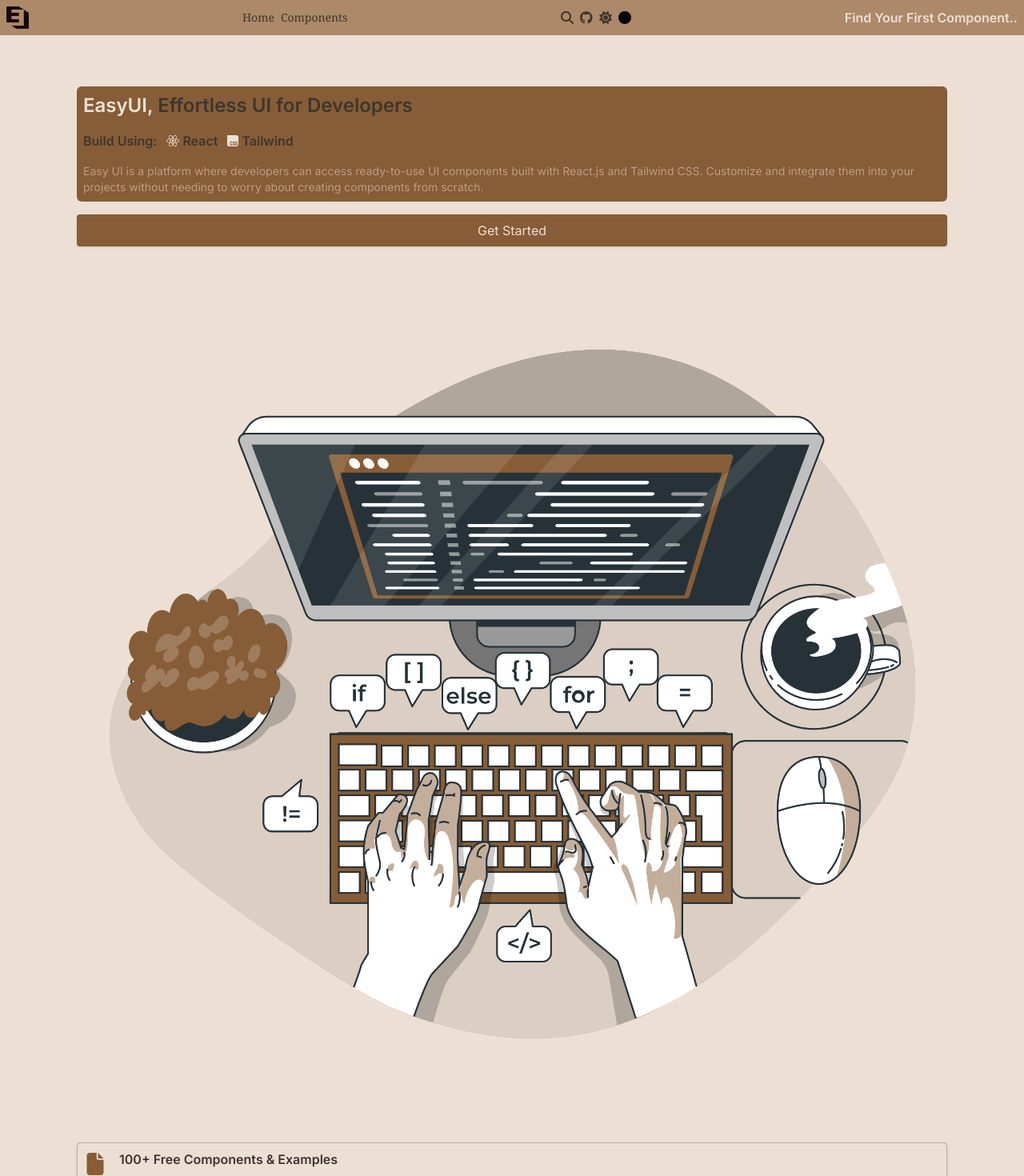
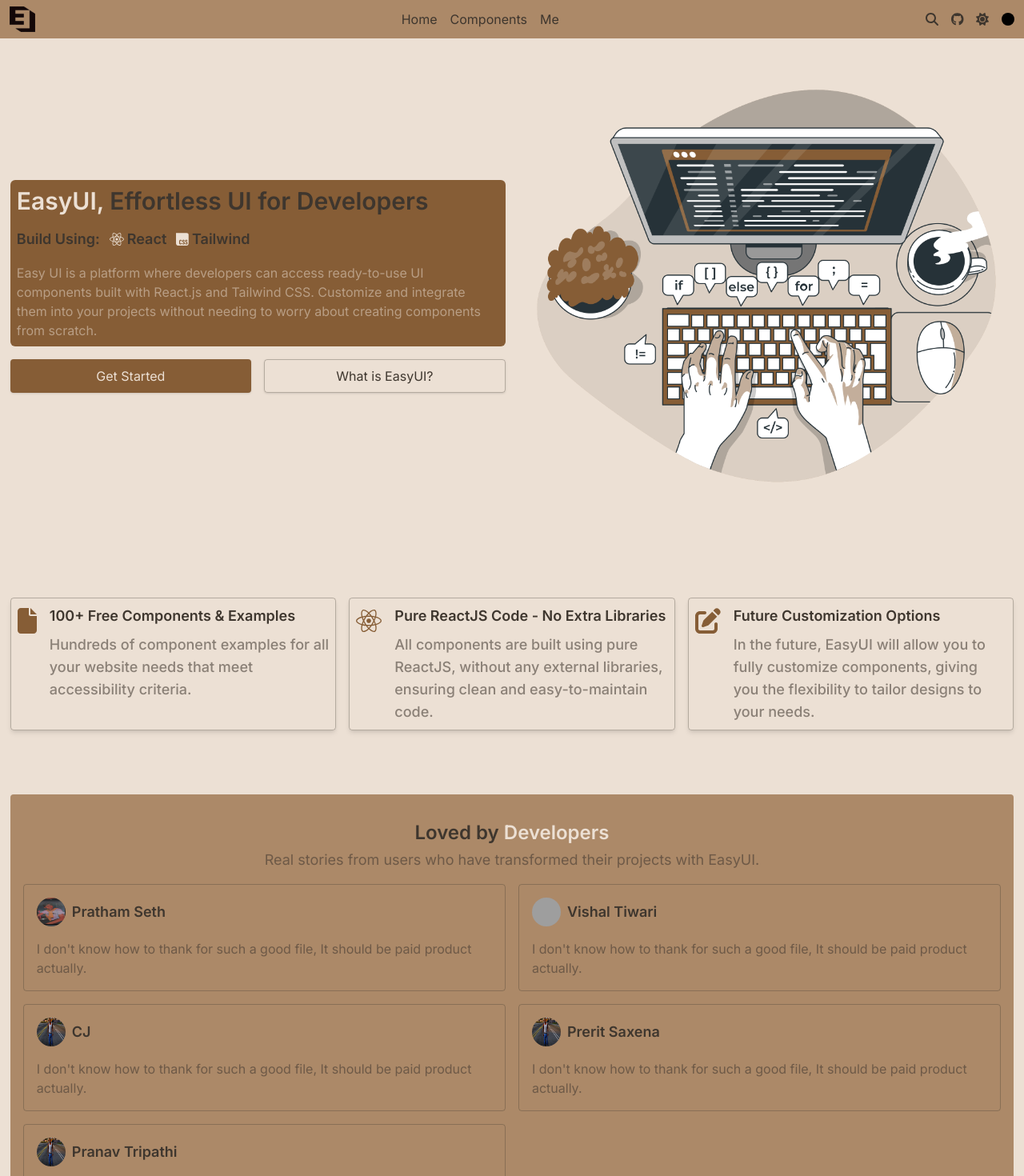
Before and after one commit to LuciferTyagi/EasyUI, a React (Vite) app in the folder client/: page / in a window 1280 px wide. Shown: the top 1470 px of the page at 80% size. Built offline with nearby package versions, Linux system fonts and the light colour scheme; grey boxes are pictures that could not be loaded; a web font is replaced by a local one.

Commit message:
Lg screen

```diff
--- a/client/src/Components/Header.jsx
+++ b/client/src/Components/Header.jsx
@@ -9,29 +9,30 @@
     const[mobileMenu , setMobileMenu] = useState(false)
 
   return (
-    <div className='w-full bg-[#AC8968] flex items-center justify-between py-2 px-2  '>
-          <img src='/images/LOGO.png' alt='logo' className='size-7'/>
+    <div className='w-full bg-[#AC8968] flex items-center justify-between py-2 px-2 lg:px-3  '>
+          <img src='/images/LOGO.png' alt='logo' className='size-7 md:size-8'/>
 
-          <div className='hidden header-menu lg:flex gap-2'>
-                <p className='text-[#3E362E] hover:text-[#93785B] font-serif text-sm'>Home</p>
-                <p className='text-[#3E362E] hover:text-[#93785B] font-serif text-sm'>Components</p>
+          <div className='hidden header-menu lg:flex lg:gap-4'>
+                <p className='text-[#3E362E] hover:text-[#93785B] font-inter text-sm lg:text-base'>Home</p>
+                <p className='text-[#3E362E] hover:text-[#93785B] font-inter text-sm lg:text-base'>Components</p>
+                <p className='text-[#3E362E] hover:text-[#93785B] font-inter text-sm lg:text-base'>Me</p>
           </div>
-          <div className='hidden header-icon lg:flex gap-2'>
+          <div className='hidden header-icon lg:flex lg:gap-4 lg:text-base'>
                 <FontAwesomeIcon icon={faMagnifyingGlass} className='text-[#3E362E]' />
                 <FontAwesomeIcon icon={faGithub}  className='text-[#3E362E]'/>
                 <FontAwesomeIcon icon={faSun} className='text-[#3E362E]'/>
                 <div className='Avatar bg-black rounded-[100%] size-4'></div>
           </div>
-          <p className='text-base  font-semibold font-inter text-[#ECE0D4]'>Find Your First Component..</p>
-          <FontAwesomeIcon icon={faBars}  className='lg:hidden text-[#ECE0D4] cursor-pointer' onClick={() =>setMobileMenu(!mobileMenu)}/>
+          <p className='text-base md:text-lg lg:hidden  font-semibold font-inter text-[#ECE0D4]'>Find Your First Component..</p>
+          <FontAwesomeIcon icon={faBars}  className='lg:hidden text-[#ECE0D4] md:text-lg cursor-pointer' onClick={() =>setMobileMenu(!mobileMenu)}/>
           {mobileMenu && (
-            <div className="absolute top-14 right-2 bg-[#AC8968] shadow-lg rounded-md p-3 flex  gap-4 lg:hidden">
-               <Link to='/'> <p className="text-[#3E362E] hover:text-[#93785B] font-inter text-sm cursor-pointer">Home</p> </Link>
-               <Link to='/components'> <p className="text-[#3E362E] hover:text-[#93785B] font-inter text-sm cursor-pointer">Components</p></Link>
+            <div className="absolute top-14 right-2 bg-[#AC8968] shadow-lg rounded p-3 flex    gap-4 lg:hidden">
+               <Link to='/'> <p className="text-[#3E362E] hover:text-[#93785B] font-inter text-sm md:text-base cursor-pointer">Home</p> </Link>
+               <Link to='/components'> <p className="text-[#3E362E] hover:text-[#93785B] font-inter text-sm md:text-base cursor-pointer">Components</p></Link>
                <div className="flex items-center gap-4">
-                 <FontAwesomeIcon icon={faMagnifyingGlass} className="text-[#3E362E]" />
-                 <FontAwesomeIcon icon={faGithub} className="text-[#3E362E]" />
-                 <FontAwesomeIcon icon={faSun} className="text-[#3E362E]" />
+                 <FontAwesomeIcon icon={faMagnifyingGlass} className="text-[#3E362E]  " />
+                 <FontAwesomeIcon icon={faGithub} className="text-[#3E362E] " />
+                 <FontAwesomeIcon icon={faSun} className="text-[#3E362E] " />
                </div>
              </div>
            )}
@@ -40,3 +41,4 @@
 }
 
 export default Header
+4
--- a/client/src/Components/Hero.jsx
+++ b/client/src/Components/Hero.jsx
@@ -9,10 +9,12 @@
   const navigate  = useNavigate();
   return (
     <div className='flex flex-col items-center  gap-4'>
-            <div className='Hero-Info w-[85%] p-2 rounded-md bg-[#865D36] flex flex-col gap-4 '>
-                    <p className='text-2xl font-semibold font-inter text-[#3E362E]'><span className='text-[#ECE0D4]'>EasyUI, </span>Effortless UI for Developers</p>
-                    <div className='flex  gap-3 text-base font-inter font-semibold text-[#3E362E] '>
-                         <p className=' '>Build Using:</p>
+            <div className='Hero-Main-Container lg:flex lg:gap-4 lg:items-center w-[85%] lg:w-[98%] bg--500'>
+               <div className='Hero-Info-Button-Container w-[100%] flex flex-col gap-4'>
+                 <div className='Hero-Info w-[100%] p-2 rounded-md bg-[#865D36] flex flex-col gap-4 '>
+                    <p className='text-2xl md:text-3xl font-semibold font-inter text-[#3E362E]'><span className='text-[#ECE0D4]'>EasyUI, </span>Effortless UI for Developers</p>
+                    <div className='flex  gap-3 text-base md:text-lg font-inter font-semibold text-[#3E362E] '>
+                         <p className=''>Build Using:</p>
                          <div className='flex items-center gap-1'>
                          <FontAwesomeIcon icon={faReact} className='text-[#ECE0D4]'/>
                          <p>React</p>
@@ -22,13 +24,21 @@
                          <p>Tailwind</p>
                          </div>
                     </div>
-                    <p className='text-sm font-normal font-inter text-[#ECE0D480]'>Easy UI is a platform where developers can access ready-to-use UI components built with React.js and Tailwind CSS. Customize and integrate them into your projects without needing to worry about creating components from scratch.</p>
+                    <p className='text-sm md:text-base font-normal font-inter text-[#ECE0D480]'>Easy UI is a platform where developers can access ready-to-use UI components built with React.js and Tailwind CSS. Customize and integrate them into your projects without needing to worry about creating components from scratch.</p>
+                 </div>
+                 <div className='Hero-buttons flex flex-col md:flex-row gap-4 w-[100%]  '>
+               <button onClick={() => navigate('/components')} className='Hero-button w-[100%] bg-[#865D36] rounded font-inter font-normal p-2 text-[#ECE0D4] shadow'>Get Started</button>
+               <button onClick={() => navigate('/components')} className='Hero-button w-[100%]  border-[1px] border-[#3E362E50] rounded font-inter font-normal p-2 text-[#3E362E] shadow'>What is EasyUI?</button>
+                  </div>
+               </div>
+
+               <div className='Hero-Image bg--300 w-[100%]'>
+                <img src='/images/HeroImage.png' alt='hero-image' className=''/>
+               </div>
             </div>
-            <button onClick={() => navigate('/components')} className='Hero-button w-[85%] bg-[#865D36] rounded font-inter font-normal p-2 text-[#ECE0D4] shadow'>Get Started</button>
-            <div className='Hero-Image bg--300 w-[85%]'>
-                <img src='/images/HeroImage.png' alt='hero-image' className=''/>
-            </div>
+           <div className='HeroCard-Container w-[85%] lg:w-[98%] flex flex-col gap-4 lg:flex-row lg:mt-16'>
            <HeroCard/>
+           </div>
            <Testimonial/>
            <Footer/>
     </div>
--- a/client/src/Components/HeroCard.jsx
+++ b/client/src/Components/HeroCard.jsx
@@ -6,9 +6,9 @@
   return (
     <>
       {heroCardData.map((card) =>(
-          <div key={card.id} className='Hero-Card w-[85%] border-[1px] rounded border-[#3E362E50] flex gap-4 p-2 shadow-md cursor-pointer'>
-          <FontAwesomeIcon icon={card.icon}  className='text-[#865D36] size-7 mt-1'/>
-          <div className='Card-info flex flex-col font-inter text-base gap-2  '>
+          <div key={card.id} className='Hero-Card w-[100%] border-[1px] rounded border-[#3E362E50] flex gap-4 p-2 shadow-md cursor-pointer '>
+          <FontAwesomeIcon icon={card.icon}  className='text-[#865D36] size-7 md:size-8 mt-1'/>
+          <div className='Card-info flex flex-col font-inter text-base md:text-lg gap-2  '>
           <p className='text-[#3E362E] font-semibold'>{card.title}</p>
           <p className='font-medium text-[#3E362E90]' >{card.description}</p>
           </div>
--- a/client/src/Components/Home.jsx
+++ b/client/src/Components/Home.jsx
@@ -4,7 +4,7 @@
 
 const Home = () => {
   return (
-    <div className='bg-[#ECE0D4] pt-16'>
+    <div className='bg-[#ECE0D4] pt-16 lg:pt-0'>
       <Hero/>
     </div>
   )
--- a/client/src/Components/Testimonial.jsx
+++ b/client/src/Components/Testimonial.jsx
@@ -3,15 +3,16 @@
 
 const Testimonial = () => {
   return (
-     <div className='Testimonials w-[85%] p-4 rounded bg-[#AC8968] font-inter text-lg flex flex-col gap-6 '>
-                      <div className='Testimonials-heading flex flex-col items-center gap-1'>
-                         <p className='text-[#3E362E] font-semibold'>Loved by <span className='text-[#ECE0D4]'>Developers</span></p>
+     <div className='Testimonials w-[85%] lg:w-[98%] p-4 rounded bg-[#AC8968] font-inter text-lg mt-4 md:mt-6 lg:mt-16 flex flex-col items-center '>
+                      <div className='Testimonials-heading flex flex-col items-center gap-1 bg--300 py-2 lg:py-4'>
+                         <p className='text-[#3E362E] font-semibold lg:text-2xl'>Loved by <span className='text-[#ECE0D4]'>Developers</span></p>
                          <p className='text-center text-[#3E362E90]'>Real stories from users who have transformed their projects with EasyUI.</p>
                       </div>
+                      <div className='Cards flex flex-col gap-4 lg:grid lg:grid-cols-2'>
                       {testimonialsData.map((item) =>(
                          <div key={item.id} className='Testimonials-Card flex flex-col gap-4 p-4 border-[1px] border-[#3E362E50] rounded'>
                          <div className='Name-Image flex items-center gap-2'>
-                              <img src={item.image} alt='user' className='size-9 rounded-full'/>
+                              <img src={item.image} alt='user' className='size-6 lg:size-9 rounded-full'/>
                               <p className='text-[#3E362E] font-semibold'>{item.name}</p>
                          </div>
                          <p className='descrption text-[#3E362E90] text-base'>
@@ -19,7 +20,8 @@
                          </p>
                        </div>
                       ))}
-
+                     </div>
+                     <button className='border-[1px]  border-[#3E362E90] text-[#ECE0D4] text-sm md:text-base lg:text-lg font-inter p-2 rounded mt-4 '>Share your Expeirence</button>
                 </div>
   )
 }
--- a/client/src/Utils/Constant.js
+++ b/client/src/Utils/Constant.js
@@ -47,5 +47,18 @@
     description:
       "I don't know how to thank for such a good file, It should be paid product actually.",
   },
-
+  {
+    id:4,
+    name: "Prerit Saxena",
+    image: "/images/Cj.jpg",
+    description:
+      "I don't know how to thank for such a good file, It should be paid product actually.",
+  },
+  {
+    id:5,
+    name: "Pranav Tripathi",
+    image: "/images/Cj.jpg",
+    description:
+      "I don't know how to thank for such a good file, It should be paid product actually.",
+  },
 ];
```
